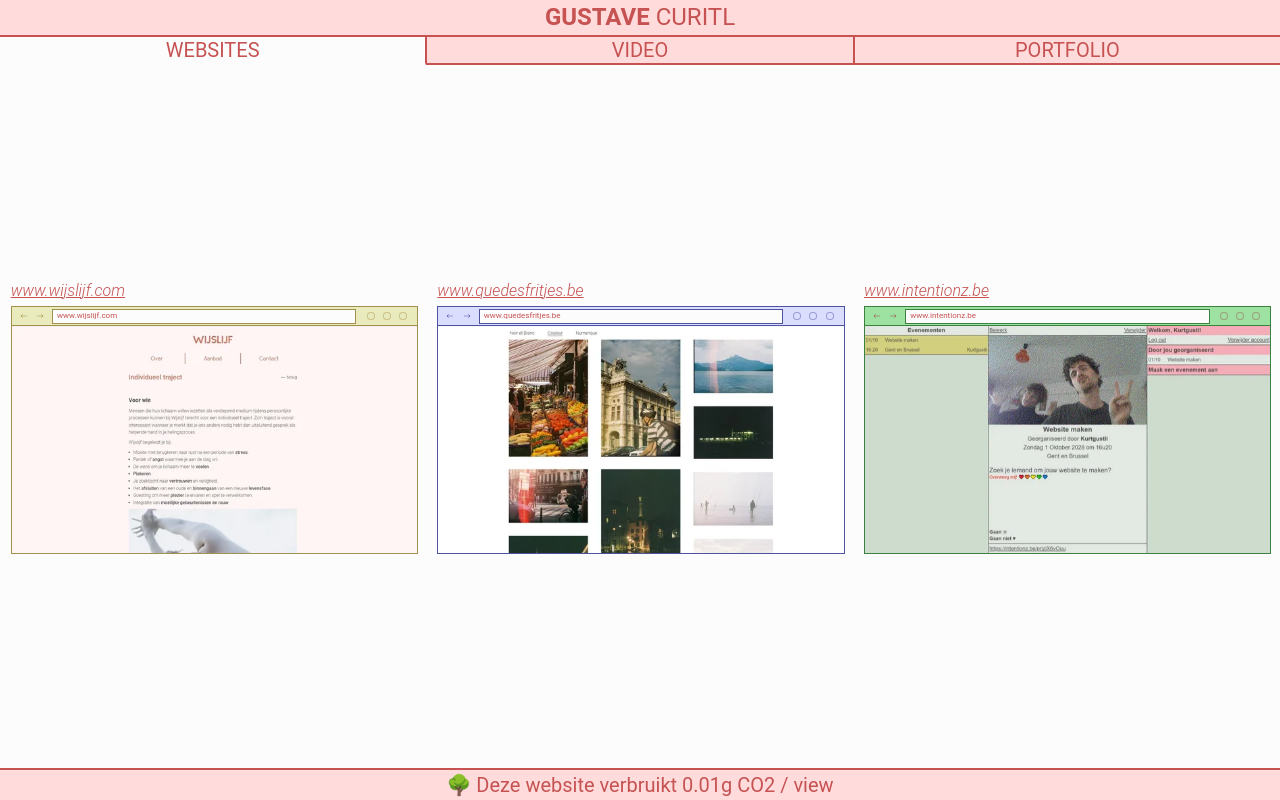
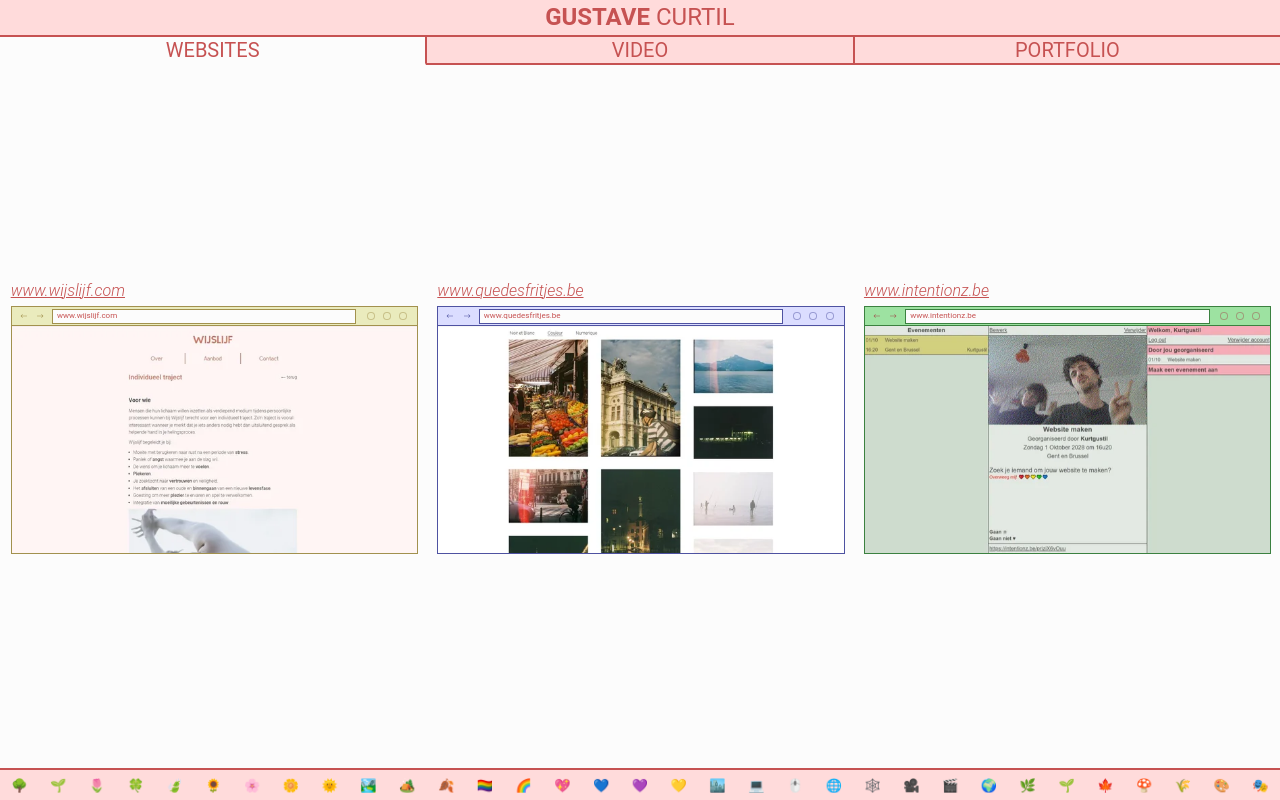
Before and after one commit to GustaveCurtil/portfolio_gent, a plain HTML site: page index.html in a window 1280 px wide. Drawn offline with Linux system fonts and the light colour scheme.

Commit message:
footer veranderd but idk

```diff
--- a/index.html
+++ b/index.html
@@ -10,7 +10,7 @@
 </head>
 <body>
     <header>
-        <h1><span class="bold">GUSTAVE</span> CURITL</h1>
+        <h1><span class="bold">GUSTAVE</span> CURTIL</h1>
         <nav>
             <a class="tab current">WEBSITES</a>
             <a class="tab">VIDEO</a>
@@ -168,7 +168,7 @@
     </main>
 
     <footer>
-        <p>🌳 Deze website verbruikt <a href="https://www.websitecarbon.com/website/kurtgustil-netlify-app/" target="_blank">0.01g CO2 / view</a></p>
+        <span>🌳</span><span>🌱</span><span>🌷</span><span>🍀</span><span>🍃</span><span>🌻</span><span>🌸</span><span>🌼</span><span>🌞</span><span>🏞️</span><span>🏕️</span><span>🍂</span><span>🏳️‍🌈</span><span>🌈</span><span>💖</span><span>💙</span><span>💜</span><span>💛</span><span>🏙️</span><span>💻</span><span>🖱️</span><span>🌐</span><span>🕸️</span><span>🎥</span><span>🎬</span><span>🌍</span><span>🌿</span><span>🌱</span><span>🍁</span><span>🍄</span><span>🌾</span><span>🎨</span><span>🎭</span>
     </footer>
 </body>
 </html>
--- a/style.css
+++ b/style.css
@@ -682,3 +682,7 @@ input[type=range] {
     border-right: 0;
     opacity: 0;
  }
+
+ footer span {
+    font-size: small;
+ }
```
